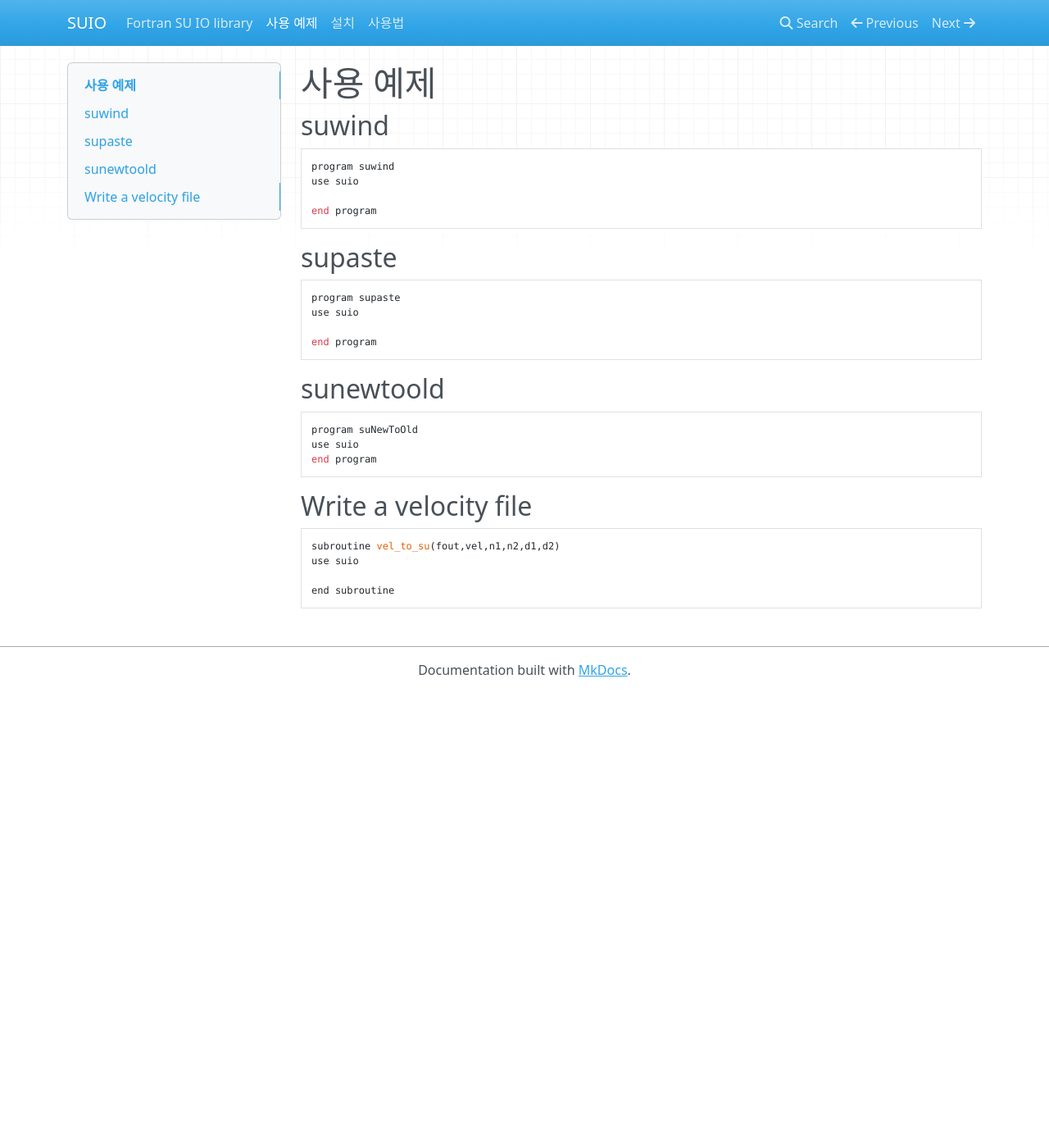
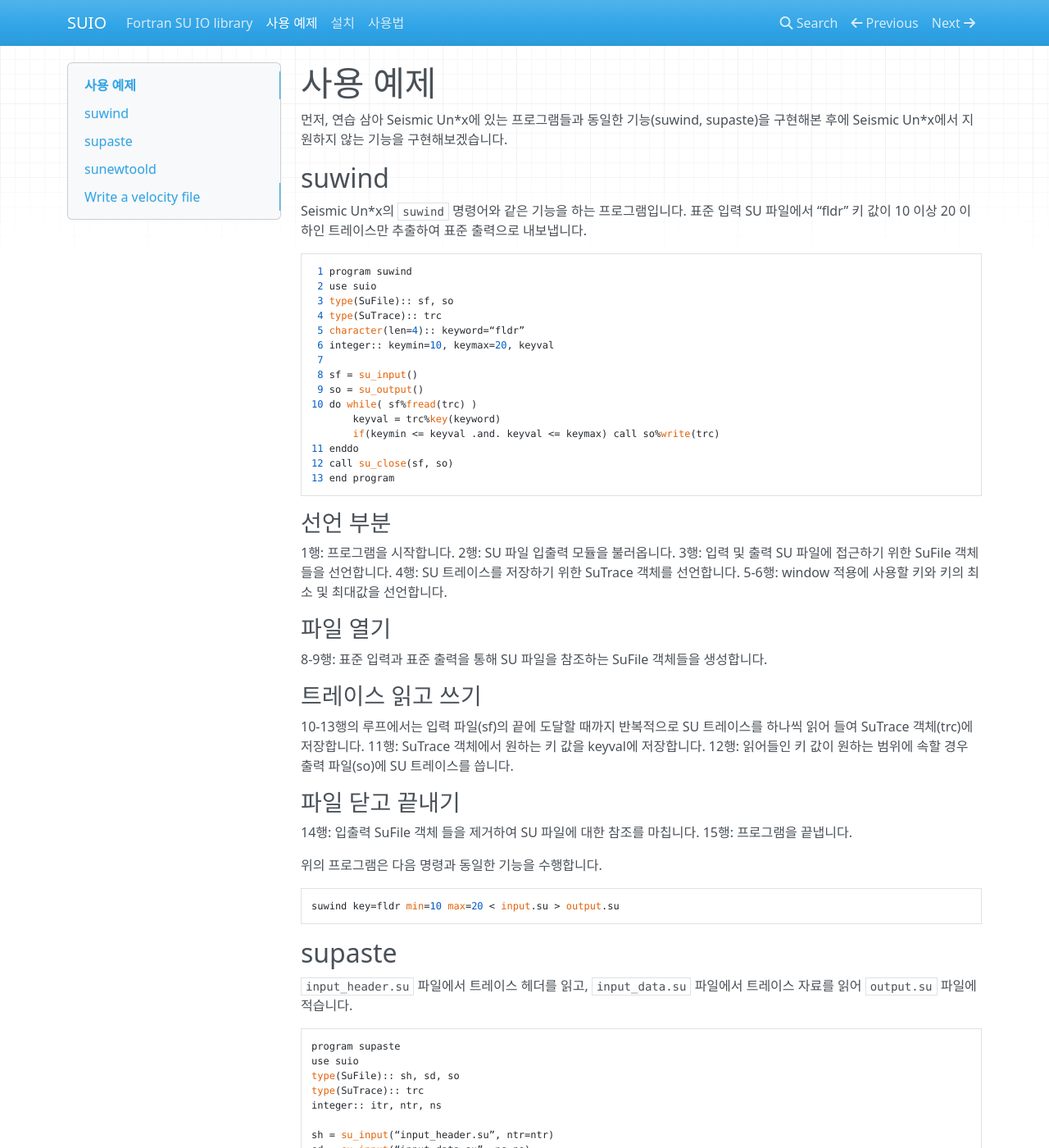
Before and after one commit to pkgpl/SUIO, an MkDocs documentation site: the page built from docs/examples.md, in a window 1280 px wide and 1400 px high. Shown: the whole window at 82% size. Built offline with MkDocs 1.6.1, drawn with Linux system fonts in a browser that asks for light colours; nearby versions of some CDN libraries; some of the changed text lies outside the part shown.

Commit message:
examples in the paper

````diff
--- a/docs/examples.md
+++ b/docs/examples.md
@@ -1,36 +1,129 @@
 # 사용 예제
+
+먼저, 연습 삼아 Seismic Un\*x에 있는 프로그램들과 동일한 기능(suwind, supaste)을 구현해본 후에 Seismic Un\*x에서 지원하지 않는 기능을 구현해보겠습니다.
 
 ## suwind
 
+Seismic Un*x의 `suwind` 명령어와 같은 기능을 하는 프로그램입니다. 표준 입력 SU 파일에서 “fldr” 키 값이 10 이상 20 이하인 트레이스만 추출하여 표준 출력으로 내보냅니다.
+
 ```
-program suwind
-use suio
-
-end program
+ 1 program suwind
+ 2 use suio
+ 3 type(SuFile):: sf, so
+ 4 type(SuTrace):: trc
+ 5 character(len=4):: keyword=“fldr”
+ 6 integer:: keymin=10, keymax=20, keyval
+ 7
+ 8 sf = su_input()
+ 9 so = su_output()
+10 do while( sf%fread(trc) )
+       keyval = trc%key(keyword)
+       if(keymin <= keyval .and. keyval <= keymax) call so%write(trc)
+11 enddo
+12 call su_close(sf, so)
+13 end program
 ```
 
+### 선언 부분
+
+1행: 프로그램을 시작합니다.
+2행: SU 파일 입출력 모듈을 불러옵니다.
+3행: 입력 및 출력 SU 파일에 접근하기 위한 SuFile 객체들을 선언합니다.
+4행: SU 트레이스를 저장하기 위한 SuTrace 객체를 선언합니다.
+5-6행: window 적용에 사용할 키와 키의 최소 및 최대값을 선언합니다.
+
+### 파일 열기
+
+8-9행: 표준 입력과 표준 출력을 통해 SU 파일을 참조하는 SuFile 객체들을 생성합니다.
+
+### 트레이스 읽고 쓰기
+
+10-13행의 루프에서는 입력 파일(sf)의 끝에 도달할 때까지 반복적으로 SU 트레이스를 하나씩 읽어 들여 SuTrace 객체(trc)에 저장합니다.
+11행: SuTrace 객체에서 원하는 키 값을 keyval에 저장합니다.
+12행: 읽어들인 키 값이 원하는 범위에 속할 경우 출력 파일(so)에 SU 트레이스를 씁니다.
+
+### 파일 닫고 끝내기
+
+14행: 입출력 SuFile 객체 들을 제거하여 SU 파일에 대한 참조를 마칩니다.
+15행: 프로그램을 끝냅니다.
+
+위의 프로그램은 다음 명령과 동일한 기능을 수행합니다.
+
+```
+suwind key=fldr min=10 max=20 < input.su > output.su
+```
+
+
 ## supaste
+
+`input_header.su` 파일에서 트레이스 헤더를 읽고, `input_data.su` 파일에서 트레이스 자료를 읽어 `output.su` 파일에 적습니다.
 
 ```
 program supaste
 use suio
+type(SuFile):: sh, sd, so
+type(SuTrace):: trc
+integer:: itr, ntr, ns
 
+sh = su_input(“input_header.su”, ntr=ntr)
+sd = su_input(“input_data.su”, ns=ns)
+so = su_output(“output.su”)
+do itr = 1,ntr
+    trc = sd%trace(itr)
+    call trc%set(header=sh%header(itr), ns=ns)
+    call so%write(trc)
+enddo
+call su_close(sh, sd, so)
 end program
+```
+
+샘플 개수가 1000개일 때, 위의 프로그램은 다음 명령과 동일한 기능을 수행합니다.
+
+```
+sustrip head=header < input_header.su > /dev/null
+sustrip < input_data.su > data.bin
+supaste ns=1000 head=header < data.bin > output.su
 ```
 
 ## sunewtoold
 
+XDR 형식의 SU 파일을 표준 입력으로부터 읽어 native binary 형식으로 출력하는 프로그램으로, suoldtonew의 역변환 프로그램입니다.
+
 ```
 program suNewToOld
 use suio
+type(SuFile):: sf, so
+type(SuTrace):: trc
+
+sf = su_input(xdr=.true.)
+so = su_output(xdr=.false.)
+do while( sf%fread(trc) )
+    call so%write(trc)
+enddo
+call su_close(sf,so)
 end program
 ```
 
 ## Write a velocity file
 
+메모리에 존재하는 속도모델을 SU 파일로 출력하는 프로그램입니다.
+
 ```
-subroutine vel_to_su(fout,vel,n1,n2,d1,d2)
+subroutine vel_to_su(fout, vel, n1, n2, d1, d2)
 use suio
+character(len=*), intent(in):: fout
+integer, intent(in):: n1, n2
+real, intent(in):: d1, d2, vel(n1,n2)
+integer:: itr, scalco=100
+type(SuFile):: sf
+type(SuTrace):: trc
 
+trc = SuTrace(ns=n1, dt=nint(d1), scalco=-scalco, ntr=n2, d1=d1, d2=d2) ! same for all traces
+sf = su_output(trim(fout))
+do itr = 1,n2
+    call trc%set(tracl=itr, gx=nint((itr-1)*d2*scalco), data=vel(:,itr))
+    call sf%write(trc)
+enddo
+call sf%close()
 end subroutine
 ```
````
